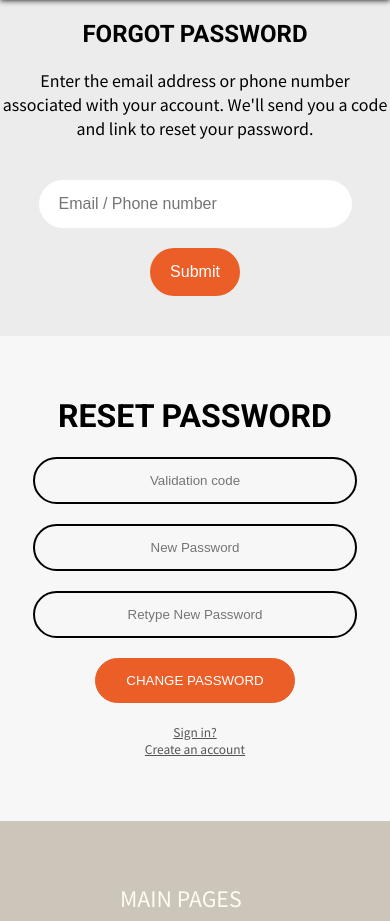
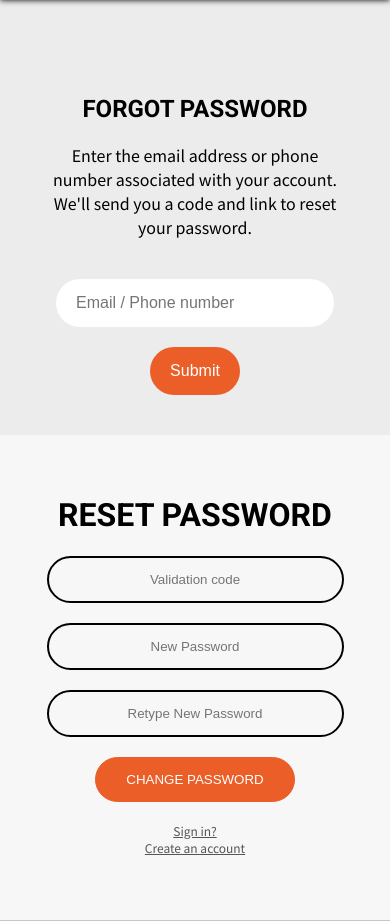
Before and after one commit to kuri-team/yabe-mall, a PHP site: page /mall/account/forgot-password/ in a window 390 px wide. Shown: the part 68-989 px from the top of the page. Run offline with PHP 8.4, Linux system fonts and the light colour scheme; some libraries are stand-ins or nearby versions.

Commit message:
Implemented responsive design according to Yabe standards

```diff
--- a/public/css/account/forgot-password.css
+++ b/public/css/account/forgot-password.css
@@ -3,12 +3,16 @@
     text-align: center;
 }
 
+#forgot-pw-section h1 {
+    padding-top: 75px;
+}
+
+#forgot-pw-section p {
+    padding: 0 50px;
+}
+
 #email-phone-input {
     width: 70%;
-}
-
-#forgot-pw-input {
-    margin: 30px 0;
 }
 
 #email-phone-input, #forgot-pw-submit {
@@ -21,12 +25,20 @@
 
 #forgot-pw-submit {
     color: #fff;
-    background: #EB5E28;
+    background: #eb5e28;
 }
 
 #forgot-pw-submit:hover {
     color: #fff;
     background: #cd4813;
+}
+
+.dialog-container h1 {
+    padding: 0 50px;
+}
+
+#forgot-pw-input {
+    margin: 30px 25px;
 }
 
 .dialog-container input[type="text"],
@@ -39,13 +51,27 @@
     padding: 14px 10px;
     width: 300px;
     outline: none;
-    color: #CCC5B9;
+    color: #ccc5b9;
     border-radius: 24px;
     transition: 0.5s;
 }
 
 .dialog-container input[type="text"]:focus,
-.dialog-container input[type ="password"]:focus {
+.dialog-container input[type="password"]:focus {
     width: 280px;
-    border-color: #EB5E28;
+    border-color: #eb5e28;
 }
+
+
+/* Responsive forgot password */
+@media only screen and (max-width: 400px) {
+    .dialog-container input[type="text"],
+    .dialog-container input[type="password"] {
+        width: 70%;
+    }
+
+    .dialog-container input[type="text"]:focus,
+    .dialog-container input[type="password"]:focus {
+        width: 60%;
+    }
+}
```
